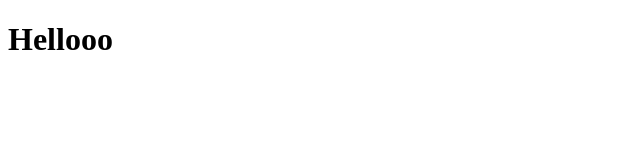
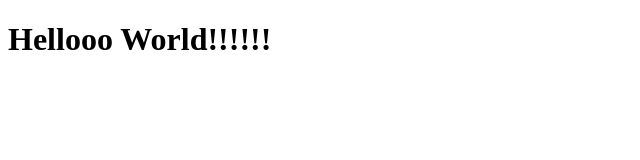
Before and after one commit to Aryan30134/Task, a plain HTML site: page index.html in a window 1280 px wide. Shown: the whole page, without its empty margins (0-640 px from the left). Drawn offline with Linux system fonts and the light colour scheme.

Commit message:
first commit

```diff
--- a/index.html
+++ b/index.html
@@ -7,7 +7,7 @@
 </head>
 <body>
     <h1>
-        Hellooo
+        Hellooo World!!!!!!
     </h1>
 
 </body>
```
Also changed, not shown: 1 other file.
